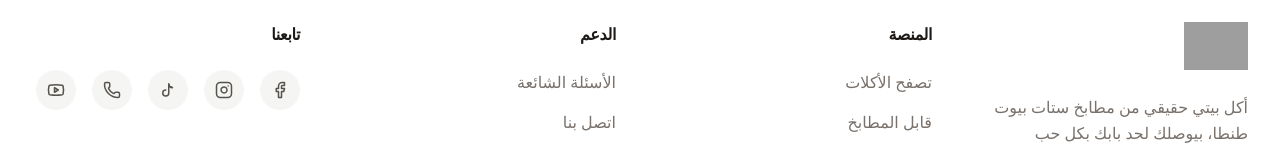
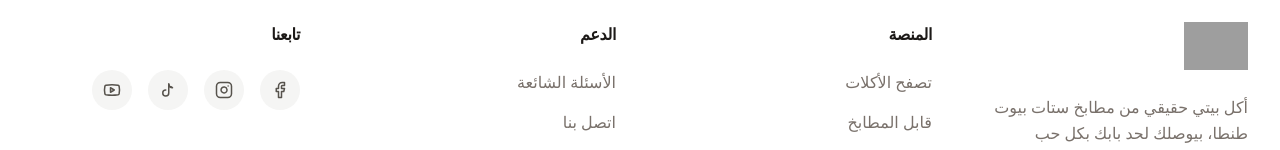
Before and after one commit to darweshmohammed665-dot/tablia1, a React (Vite) app: page / in a window 1280 px wide. Shown: the part 6218-6368 px from the top of the page. Built offline with nearby package versions, Linux system fonts and the light colour scheme; no server answers; the database is empty; grey boxes are pictures that could not be loaded.

Commit message:
Remove WhatsApp icon from Footer component
Removed WhatsApp icon from the footer component.

```diff
--- a/src/components/Footer.tsx
+++ b/src/components/Footer.tsx
@@ -1,5 +1,5 @@
 import { Link } from 'react-router-dom';
-import { Facebook, Instagram, Twitter, Youtube, Heart, Utensils, Phone as WhatsApp } from 'lucide-react';
+import { Facebook, Instagram, Youtube, Heart } from 'lucide-react';
 
 const TikTokIcon = ({ size = 24 }: { size?: number }) => (
   <svg
@@ -22,7 +22,6 @@ export default function Footer() {
     { Icon: Facebook, href: "https://www.facebook.com/share/18XobVq5sr/" },
     { Icon: Instagram, href: "https://www.instagram.com/tablia_official?utm_source=qr&igsh=d3V1bjlzZzA5bXZ5" },
     { Icon: TikTokIcon, href: "https://www.tiktok.com/@tablia_official?_r=1&_t=ZS-959vIXdCNuu" },
-    { Icon: WhatsApp, href: "https://wa.me/201107507344" }, // Updated WhatsApp
     { Icon: Youtube, href: "https://youtube.com/@tablia-official?si=7L6cxyaxz5gYyP3I" },
   ];
 
```
